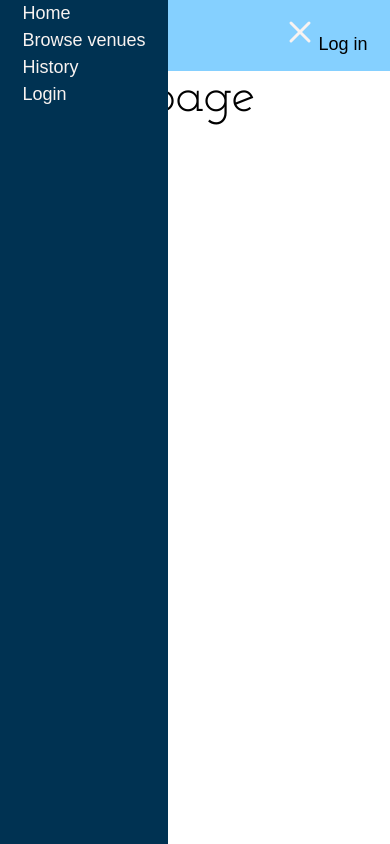
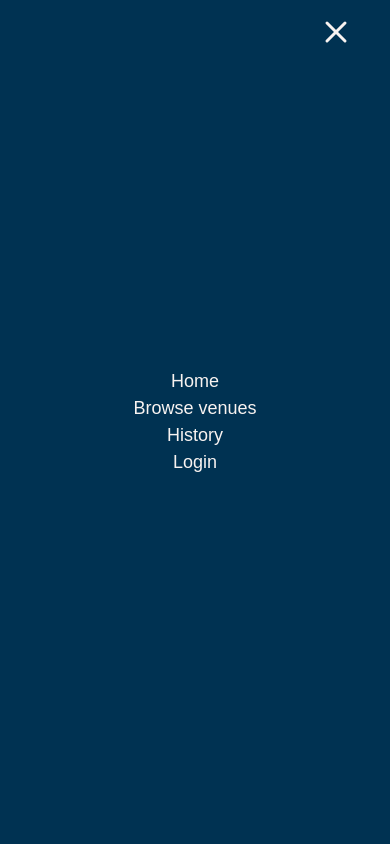
Before and after one commit to mariesaeter/Noroff-project-exam-2, a React (Vite) app: page / in a window 390 px wide. Both pictures are taken after a click on the button 349 px from the left and 25 px from the top of the page. Built offline with nearby package versions, Linux system fonts and the light colour scheme; a web font is replaced by a local one.

Commit message:
Added styling to hamburger menu, missing margin between links

```diff
--- a/src/components/navlinks/MobileNavLinks.jsx
+++ b/src/components/navlinks/MobileNavLinks.jsx
@@ -16,11 +16,13 @@ export function MobileNavLinks() {
       ) : (
         <button onClick={handleLogin}>Log in</button>
       )}
-      <ul className="h-full  fixed top-0 left-0 bg-fantasy-blue-active z-40">
-        {!user && <NavNotLoggedIn />}
-        {user && user.manager === false && <NavCustomer />}
-        {user && user.manager === true && <NavManager />}
-      </ul>
+      <div className=" w-full h-full top-0 left-0 fixed bg-fantasy-blue-active z-40">
+        <ul className=" flex flex-col items-center h-full justify-center">
+          {!user && <NavNotLoggedIn />}
+          {user && user.manager === false && <NavCustomer />}
+          {user && user.manager === true && <NavManager />}
+        </ul>
+      </div>
     </>
   );
 }
--- a/src/hooks/HamburgerMenu.jsx
+++ b/src/hooks/HamburgerMenu.jsx
@@ -20,9 +20,9 @@ export function HamburgerMenu() {
   );
 
   const closeButton = (
-    <button onClick={() => toggleMenu()}>
+    <button className="fixed z-50" onClick={() => toggleMenu()}>
       <svg
-        className="h-8 w-8 z-50"
+        className="h-8 w-8"
         viewBox="0 0 24 24"
         fill="#F8F3F1"
         stroke="#F8F3F1"
@@ -37,7 +37,7 @@ export function HamburgerMenu() {
   );
 
   return (
-    <section className="cursor-pointer  lg:hidden">
+    <section className="cursor-pointer lg:hidden">
       {openMenu ? closeButton : openButton}
       {openMenu && <MobileNavLinks />}
     </section>
```
